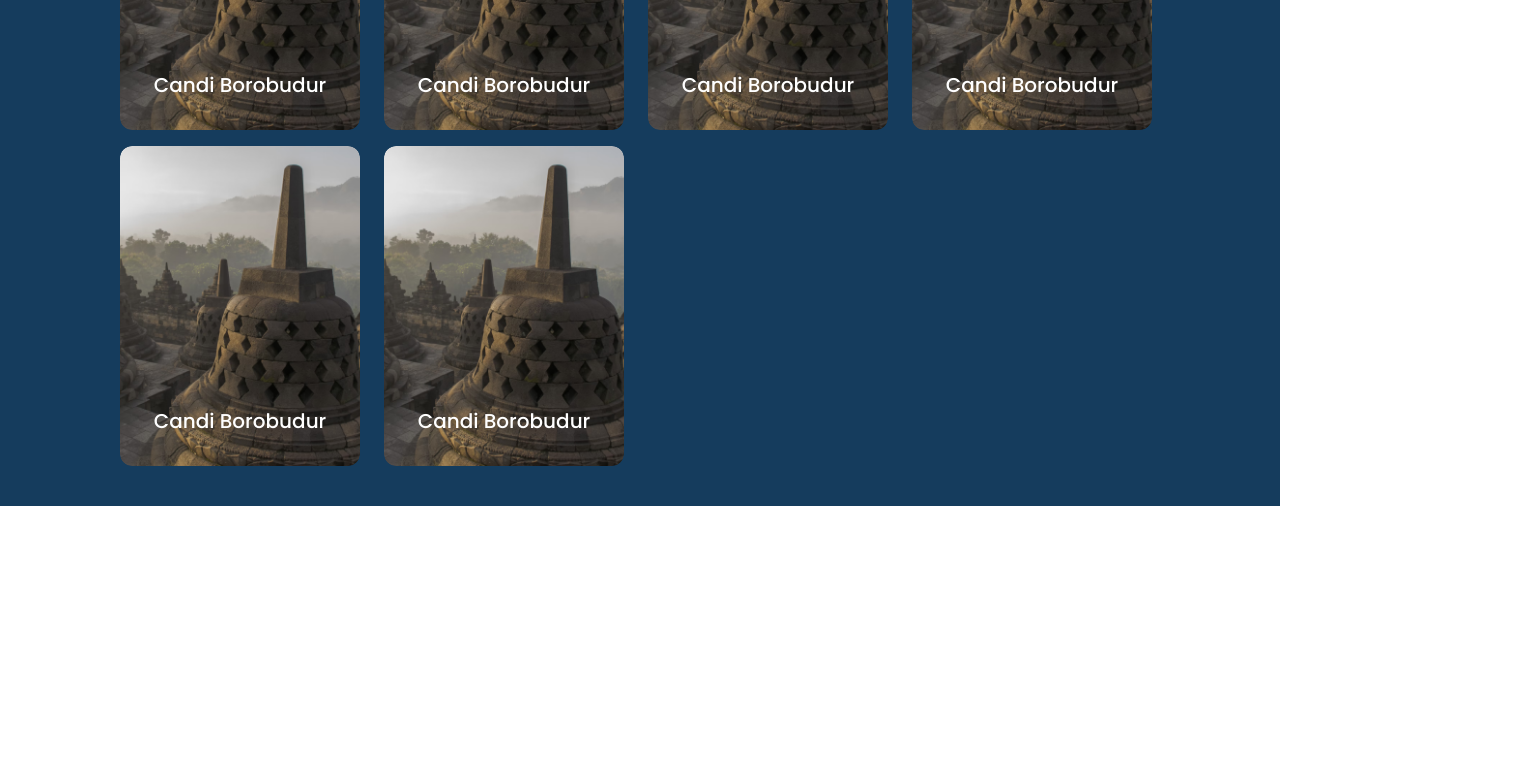
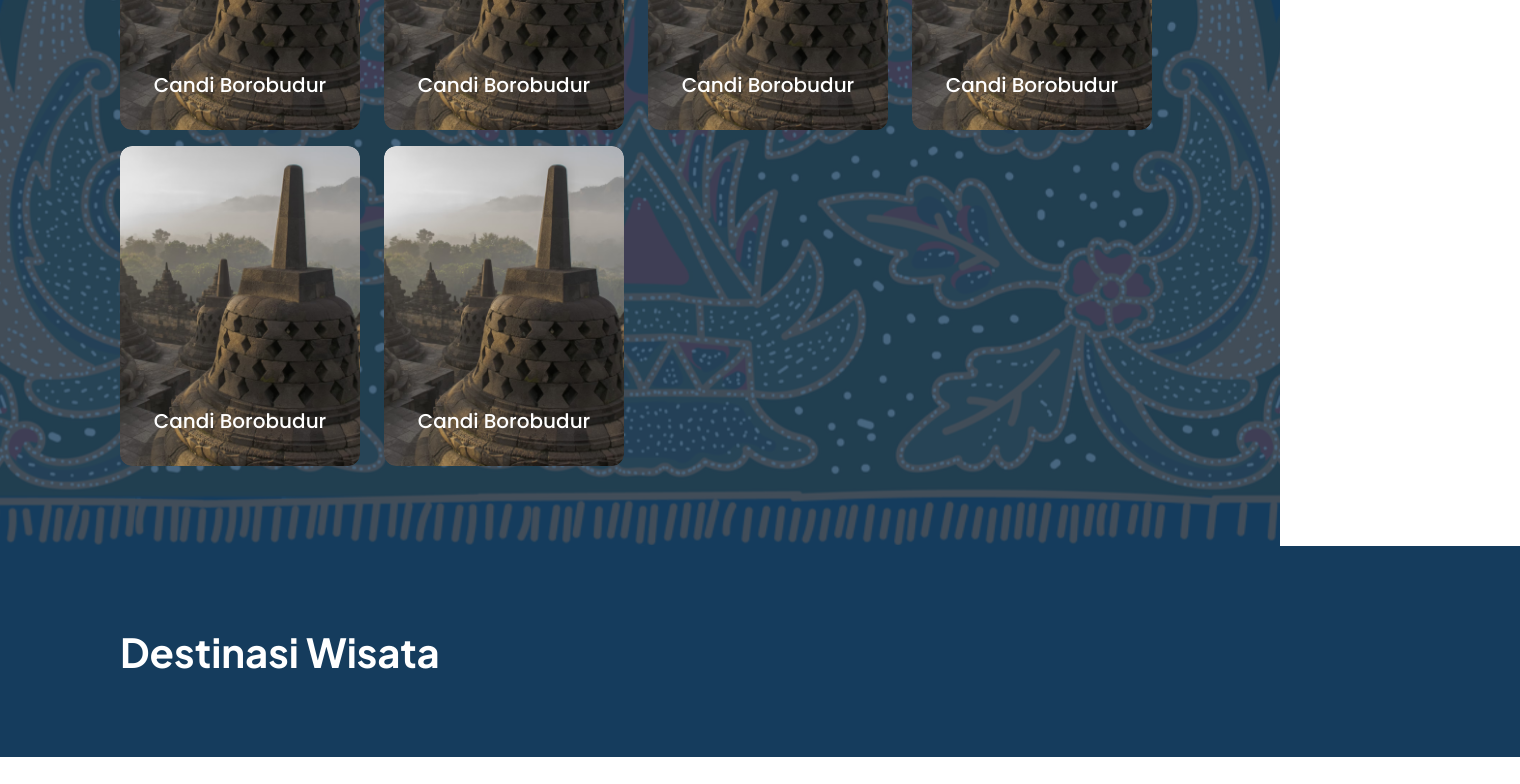
Before and after one commit to Antariksa3/Nusantara-Heritage, a React (Create React App) app: page / in a window 1280 px wide. Shown: the part 2414-3198 px from the top of the page, 1520 px wide, since content can reach past the window. Before the commit the page ends 2947 px from the top, so only its background shows below. Built offline with nearby package versions, Linux system fonts and the light colour scheme.

Commit message:
save changed

```diff
--- /dev/null
+++ b/src/components/FunFact/FunFact.css
@@ -0,0 +1,11 @@
+.funfact {
+    width: 100vw;
+    height: auto;
+    padding: 80px 120px 80px;
+    background-color: #153C5D;
+}
+
+.funfact-heading h3 {
+    color: white;
+    font-size: 2.5em;
+}
--- /dev/null
+++ b/src/components/FunFact/FunFact.jsx
@@ -0,0 +1,15 @@
+import React from "react";
+
+import './FunFact.css';
+
+const FunFact = () => {
+    return (
+        <div className="funfact">
+            <div className="funfact-heading">
+                <h3>Destinasi Wisata</h3>
+            </div>
+        </div>
+    );
+}
+
+export default FunFact
--- a/src/components/Main/Destination/Destination.css
+++ b/src/components/Main/Destination/Destination.css
@@ -1,7 +1,22 @@
 .destination {
-    padding: 0 120px 40px;
+    position: relative;
+    padding: 0 120px 80px;
     height: 100%;
     background-color: #153C5D;
+}
+
+.destination::before {
+    content: "";
+    background-image: url('../../../assets/images/destination/base.svg');
+    background-repeat: no-repeat;
+    background-position: top;
+    background-size: cover;
+    position: absolute;
+    top: 0px;
+    right: 0px;
+    bottom: 0px;
+    left: 0px;
+    opacity: 0.22;
 }
 
 .destination-content {
--- a/src/components/Main/Main.jsx
+++ b/src/components/Main/Main.jsx
@@ -2,6 +2,7 @@ import React from 'react'
 import Discover from './Discover/Discover';
 import Explore from './Explore/Explore';
 import Destination from './Destination/Destination';
+import FunFact from '../FunFact/FunFact';
 
 const Main = () => {
     return (
@@ -9,6 +10,7 @@ const Main = () => {
             <Discover />
             <Explore />
             <Destination />
+            <FunFact />
         </main>
     )
 }
```
Also changed, not shown: src/assets/images/destination/base.svg (added).
